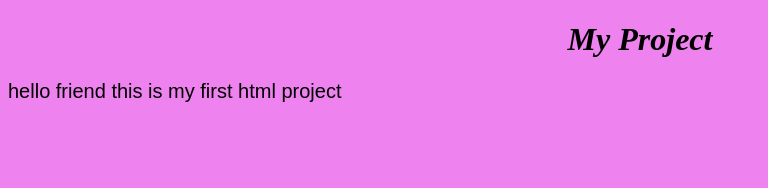
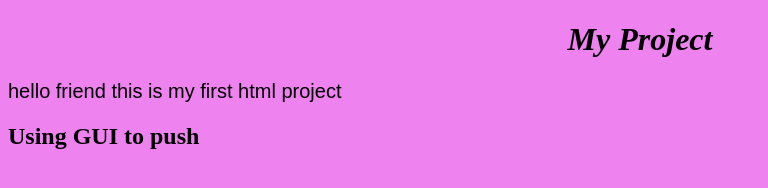
Before and after one commit to GasanaJr/my-brand, a plain HTML site: page index.html in a window 1280 px wide. Shown: the whole page, without its empty margins (0-768 px from the left). Drawn offline with Linux system fonts and the light colour scheme.

Commit message:
checking GUI

```diff
--- a/index.html
+++ b/index.html
@@ -10,6 +10,7 @@
 
     <h1>My Project</h1>
     <p>hello friend this is my first html project</p>
+    <h2>Using GUI to push</h2>
 
 
 </body>
```
